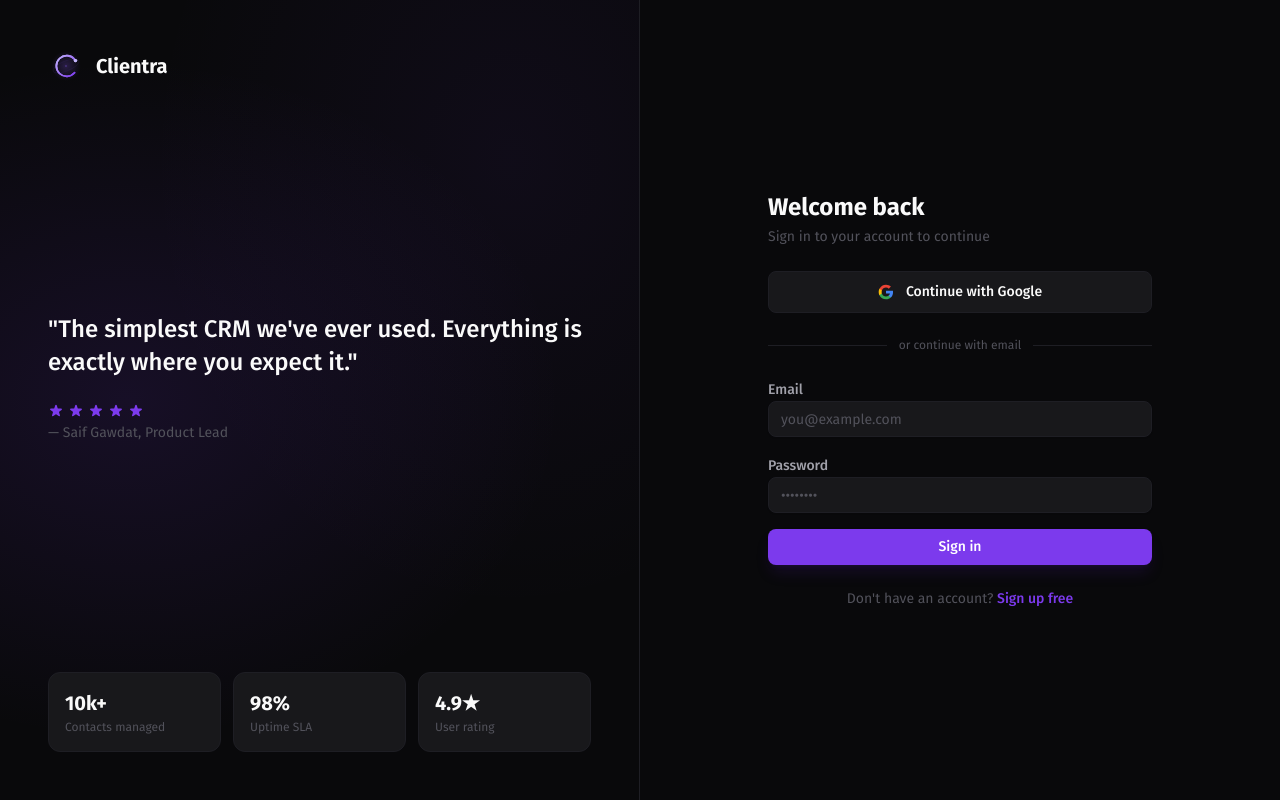
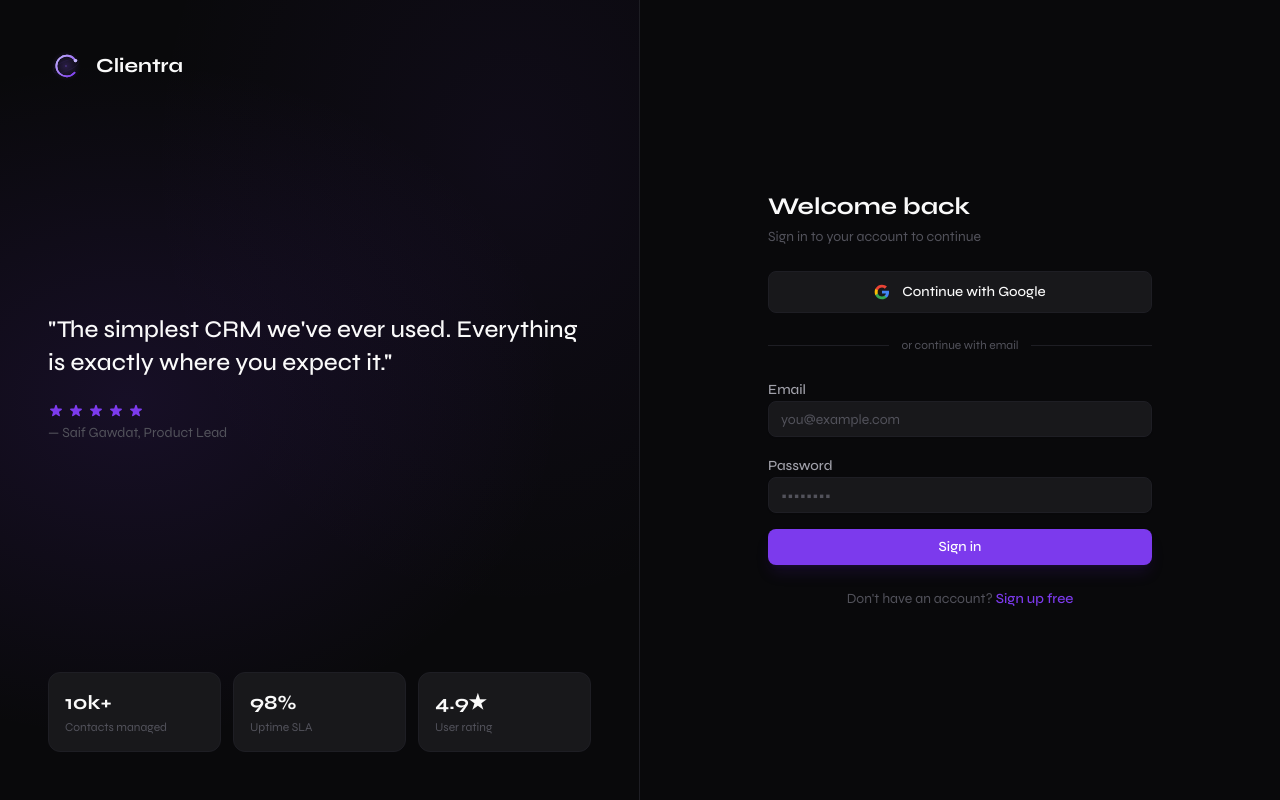
Before and after one commit to saifGawdat/Clientra, a Next.js app: page /login in a window 1280 px wide. Built offline with nearby package versions, Linux system fonts and the light colour scheme.

Commit message:
update: new font

```diff
--- a/src/app/globals.css
+++ b/src/app/globals.css
@@ -1,4 +1,4 @@
-@import url("https://fonts.googleapis.com/css2?family=Fira+Code:wght@400;500;600;700&family=Fira+Sans:wght@300;400;500;600;700&display=swap");
+@import url("https://fonts.googleapis.com/css2?family=Syne:wght@400;500;600;700;800&display=swap");
 @import "tailwindcss";
 
 /* Dark (default) */
@@ -40,10 +40,9 @@
 }
 
 @theme inline {
-  --font-sans: "Fira Sans", ui-sans-serif, system-ui, sans-serif;
+  --font-sans: "Syne", ui-sans-serif, system-ui, sans-serif;
   --font-mono:
-    "Fira Code", ui-monospace, SFMono-Regular, Menlo, Monaco, Consolas,
-    "Liberation Mono", "Courier New", monospace;
+    "Syne", ui-sans-serif, system-ui, sans-serif;
 
   --color-background: var(--background);
   --color-foreground: var(--foreground);
--- a/src/components/layout/header.tsx
+++ b/src/components/layout/header.tsx
@@ -1,5 +1,6 @@
 "use client";
 
+import Image from "next/image";
 import { Menu, Search, Moon, Sun, ChevronDown } from "lucide-react";
 import { Button } from "@/components/ui/button";
 import { useTheme } from "@/providers/theme-provider";
@@ -12,7 +13,8 @@ export function Header({ onMenuClick }: HeaderProps) {
   const { theme, toggleTheme } = useTheme();
 
   return (
-    <header className="flex items-center justify-between h-14 sm:h-16 px-3 sm:px-6 border-b border-border bg-background shrink-0 gap-2">
+    <header className="relative flex items-center h-14 sm:h-16 px-3 sm:px-6 border-b border-border bg-background shrink-0 gap-2">
+      {/* Left: hamburger (mobile) + search (desktop) */}
       <div className="flex items-center gap-2 sm:gap-4 flex-1 min-w-0">
         <Button
           variant="ghost"
@@ -37,6 +39,13 @@ export function Header({ onMenuClick }: HeaderProps) {
         </div>
       </div>
 
+      {/* Center: logo — mobile only */}
+      <div className="absolute left-1/2 -translate-x-1/2 md:hidden flex items-center gap-2 pointer-events-none select-none">
+        <Image src="/clientra-icon-dark.svg" alt="Clientra" width={24} height={24} />
+        <span className="font-bold text-lg tracking-tight text-foreground">Clientra</span>
+      </div>
+
+      {/* Right: language, currency, theme toggle */}
       <div className="flex items-center gap-2">
         <div className="hidden lg:flex items-center gap-2 px-3 py-1.5 rounded-md border border-border hover:bg-surface transition-colors cursor-pointer group">
           <div className="h-5 w-5 rounded-full overflow-hidden border border-foreground/10 flex items-center justify-center bg-surface-raised">
```
